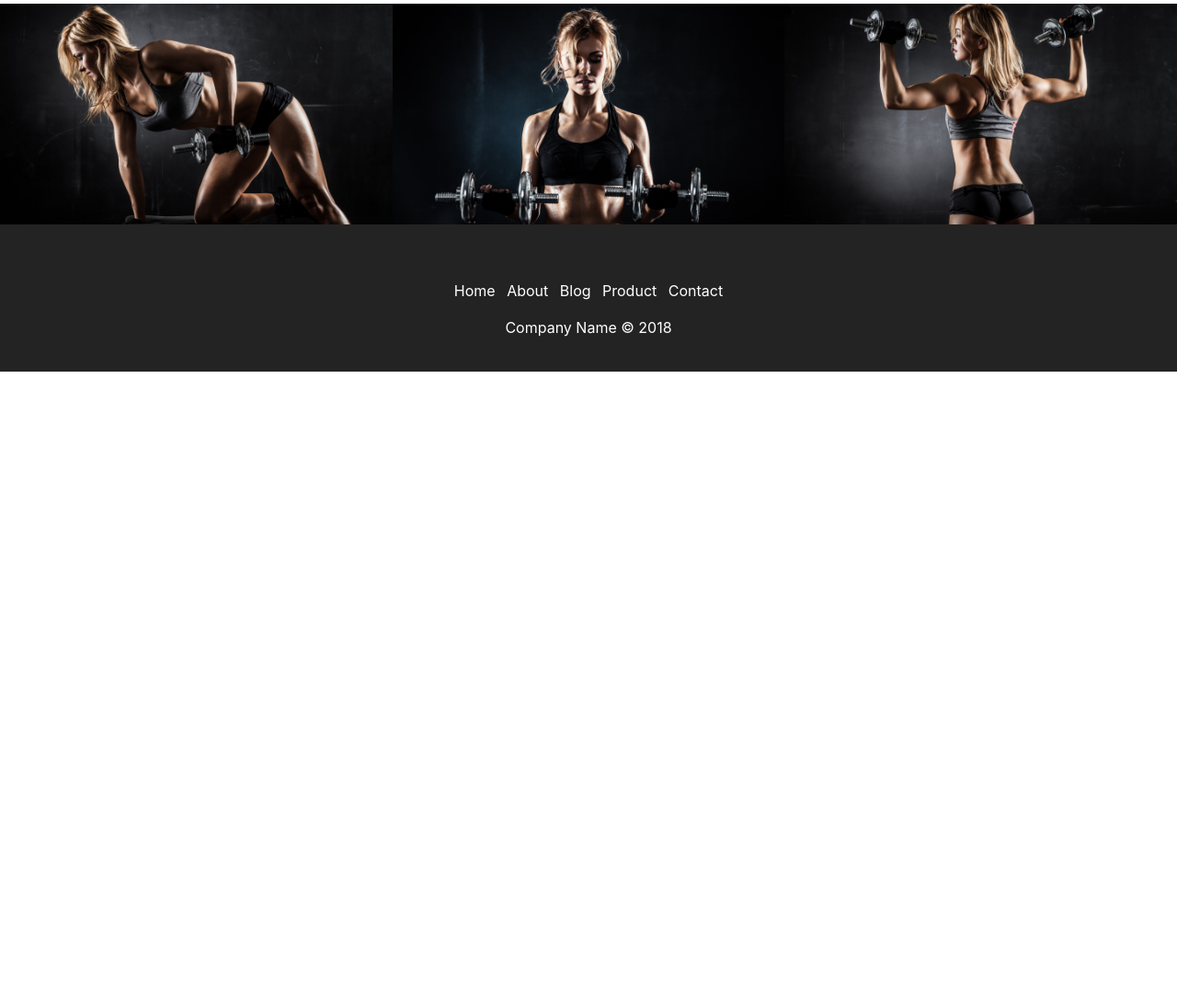
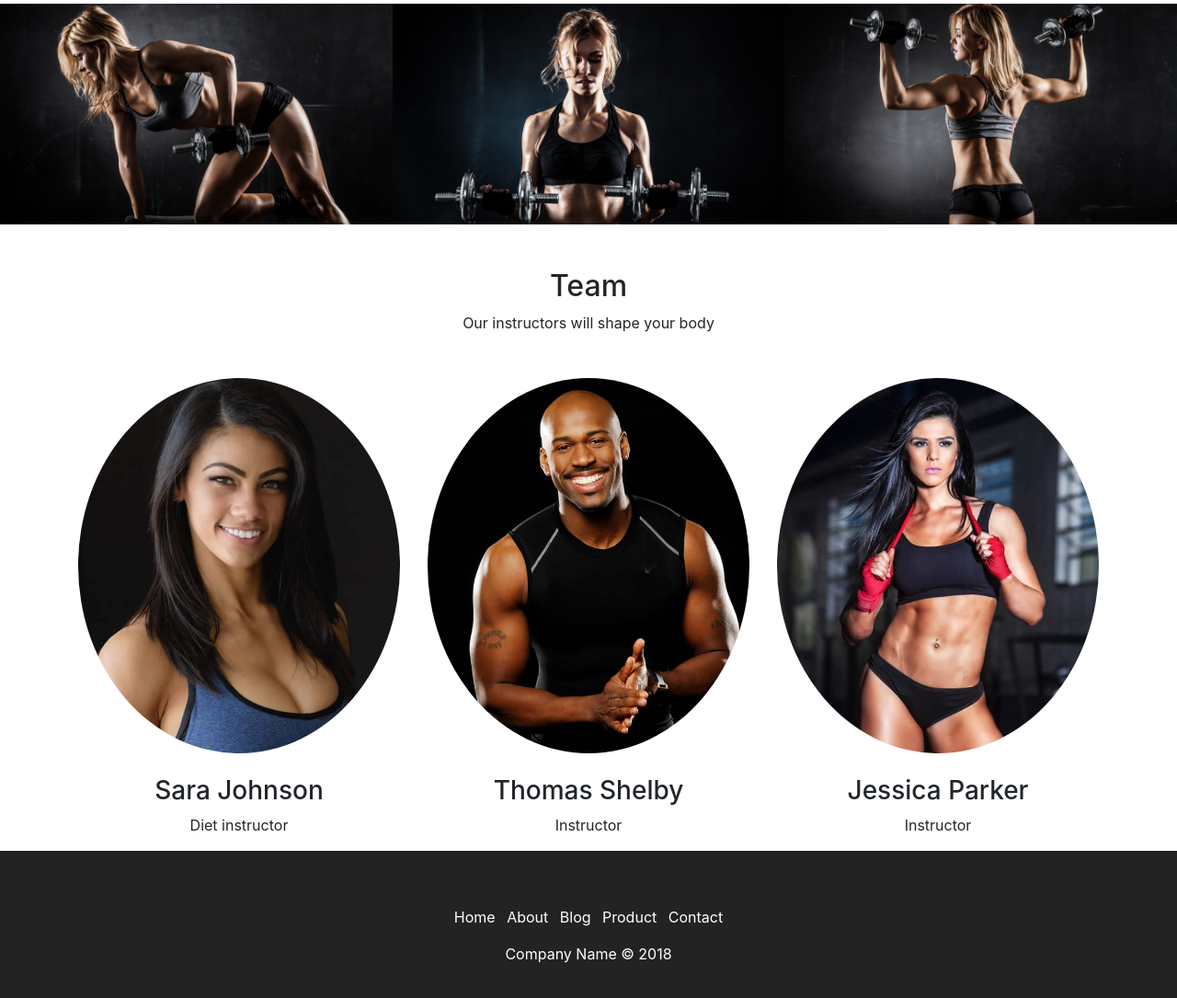
Before and after one commit to MichaelWebHub/MichaelWebHub.github.io, a PHP site: page / in a window 1280 px wide. Shown: the part 1170-2255 px from the top of the page at 92% size. Before the commit the page ends 1574 px from the top, so only its background shows below. Run offline with PHP 8.4, Linux system fonts and the light colour scheme; some libraries are stand-ins or nearby versions.

Commit message:
team added

```diff
--- a/index.html
+++ b/index.html
@@ -121,6 +121,28 @@
         </div>
     </div>
 </div>
+<div class="team-clean mt-5">
+    <div class="container">
+        <div class="intro mb-5">
+            <h2 class="text-center">Team</h2>
+            <p class="text-center"> Our instructors will shape your body</p>
+        </div>
+        <div class="row people text-center">
+            <div class="col-md-6 col-lg-4 item"><img class="rounded-circle" style="width: 100%" src="img/trainer1.jpg" />
+                <h3 class="name mt-4">Sara Johnson</h3>
+                <p class="title">Diet instructor</p>
+            </div>
+            <div class="col-md-6 col-lg-4 item"><img class="rounded-circle" style="width: 100%"  src="img/trainer2.jpg" />
+                <h3 class="name mt-4">Thomas Shelby</h3>
+                <p class="title">Instructor</p>
+            </div>
+            <div class="col-md-6 col-lg-4 item"><img class="rounded-circle" style="width: 100%" src="img/trainer3.jpg" />
+                <h3 class="name mt-4">Jessica Parker</h3>
+                <p class="title">Instructor</p>
+            </div>
+        </div>
+    </div>
+</div>
 <div class="footer-basic">
     <footer class="footer-block">
         <div class="social"><a href="#"><i class="icon ion-social-instagram"></i></a><a href="#"><i class="icon ion-social-snapchat"></i></a><a href="#"><i class="icon ion-social-twitter"></i></a><a href="#"><i class="icon ion-social-facebook"></i></a></div>
```
Also changed, not shown: img/trainer1.jpg (added), img/trainer2.jpg (added), img/trainer3.jpg (added), styles/style.css (line endings or trailing spaces).
